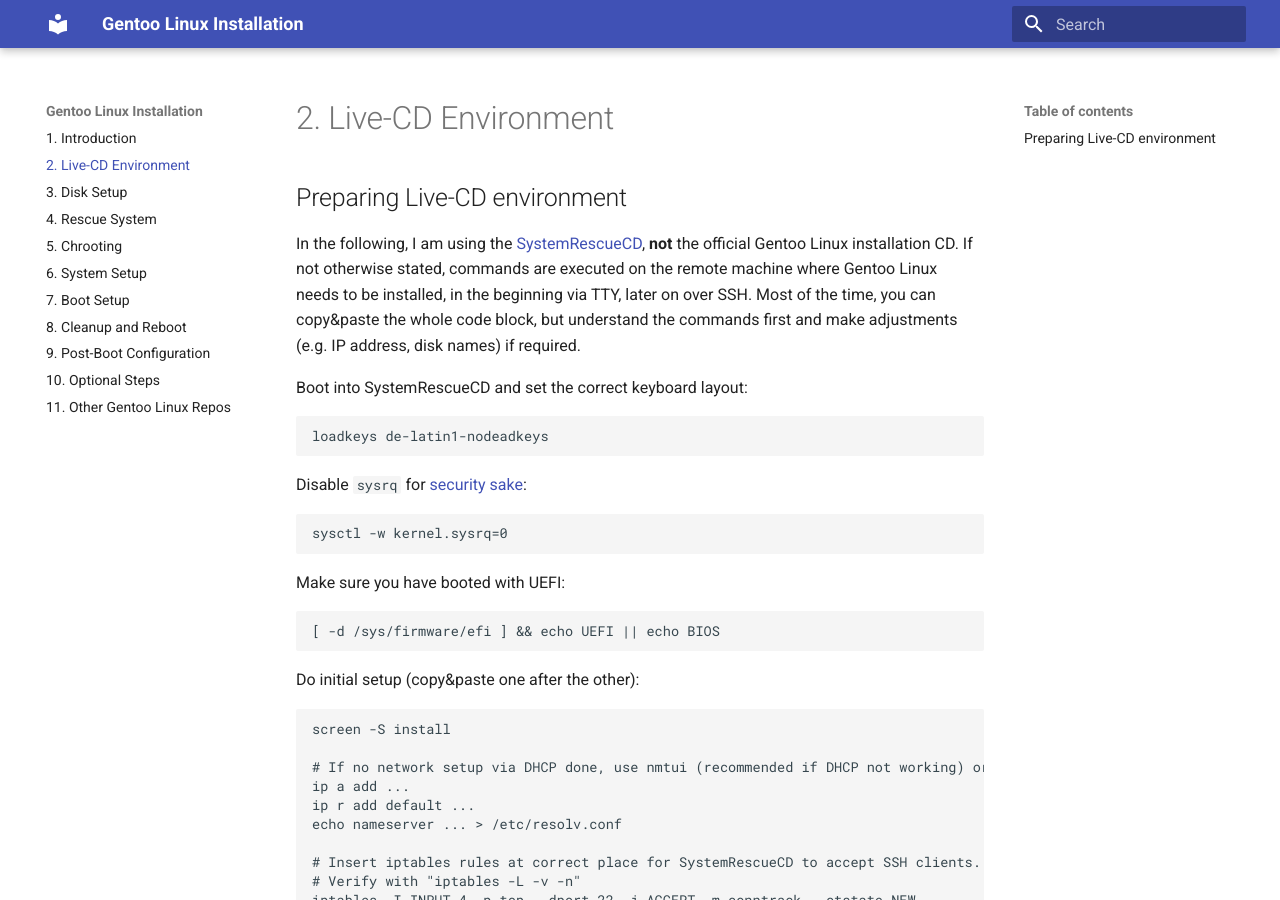
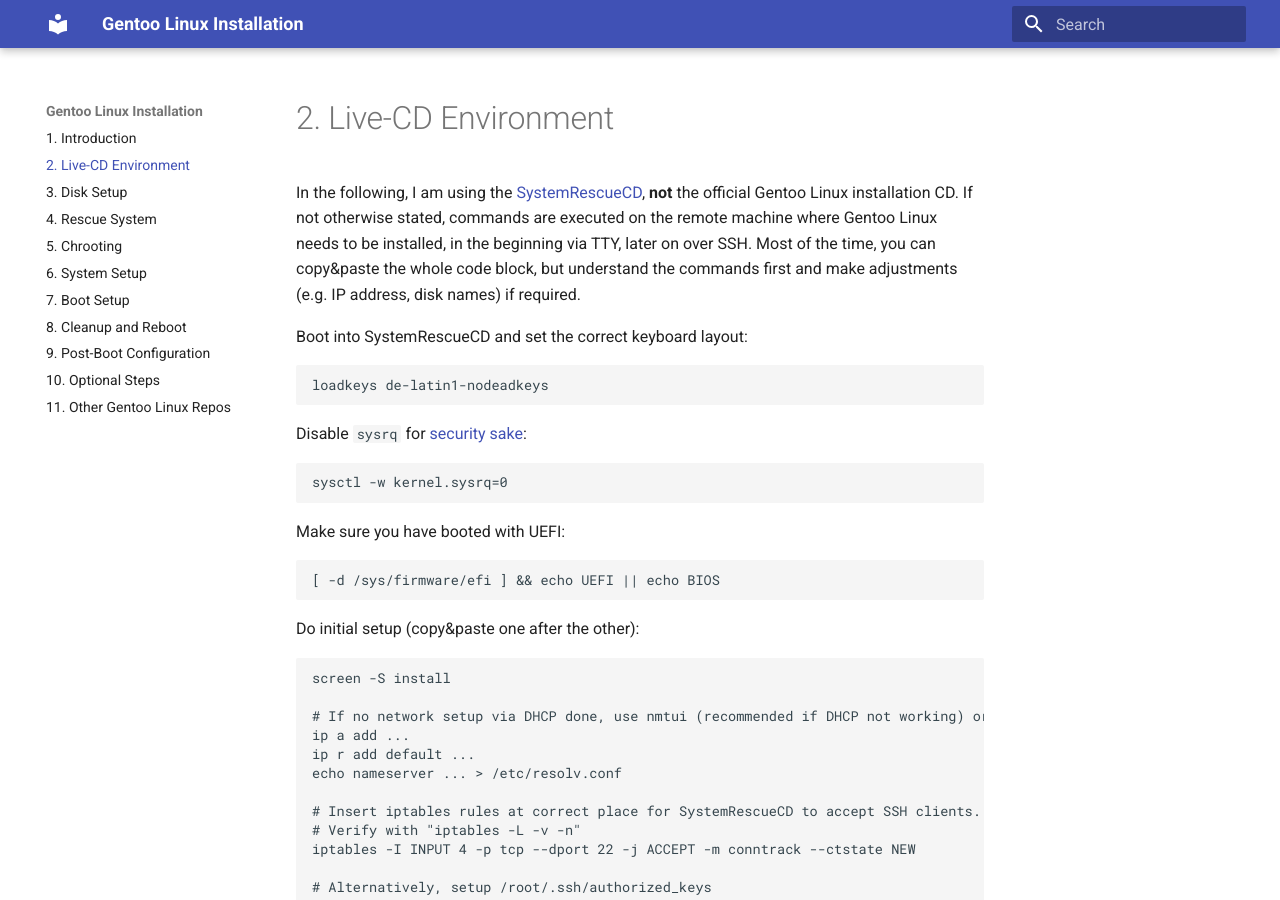
Before and after one commit to duxsco/gentoo-installation, an MkDocs documentation site: the page built from docs/02_live-cd_environment.md, in a window 1280 px wide and 900 px high. Built offline with MkDocs 1.6.1 and Material for MkDocs 9.7.7, drawn with Linux system fonts in a browser that asks for light colours.

Commit message:
Update headers of "2. Live-CD Environment"

```diff
--- a/docs/02_live-cd_environment.md
+++ b/docs/02_live-cd_environment.md
@@ -1,5 +1,3 @@
-## Preparing Live-CD environment
-
 In the following, I am using the [SystemRescueCD](https://www.system-rescue.org/), **not** the official Gentoo Linux installation CD. If not otherwise stated, commands are executed on the remote machine where Gentoo Linux needs to be installed, in the beginning via TTY, later on over SSH. Most of the time, you can copy&paste the whole code block, but understand the commands first and make adjustments (e.g. IP address, disk names) if required.
 
 Boot into SystemRescueCD and set the correct keyboard layout:
```
